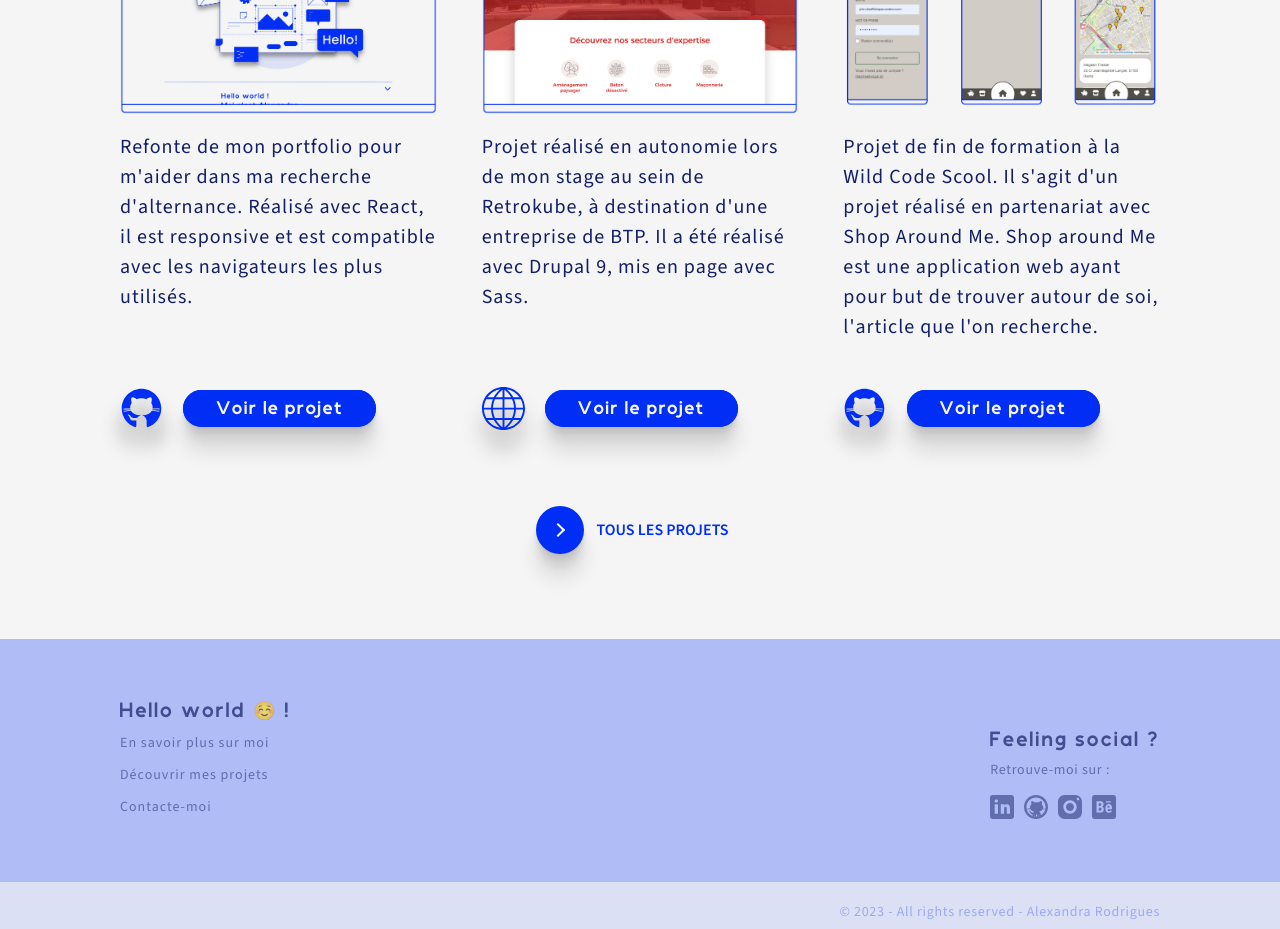
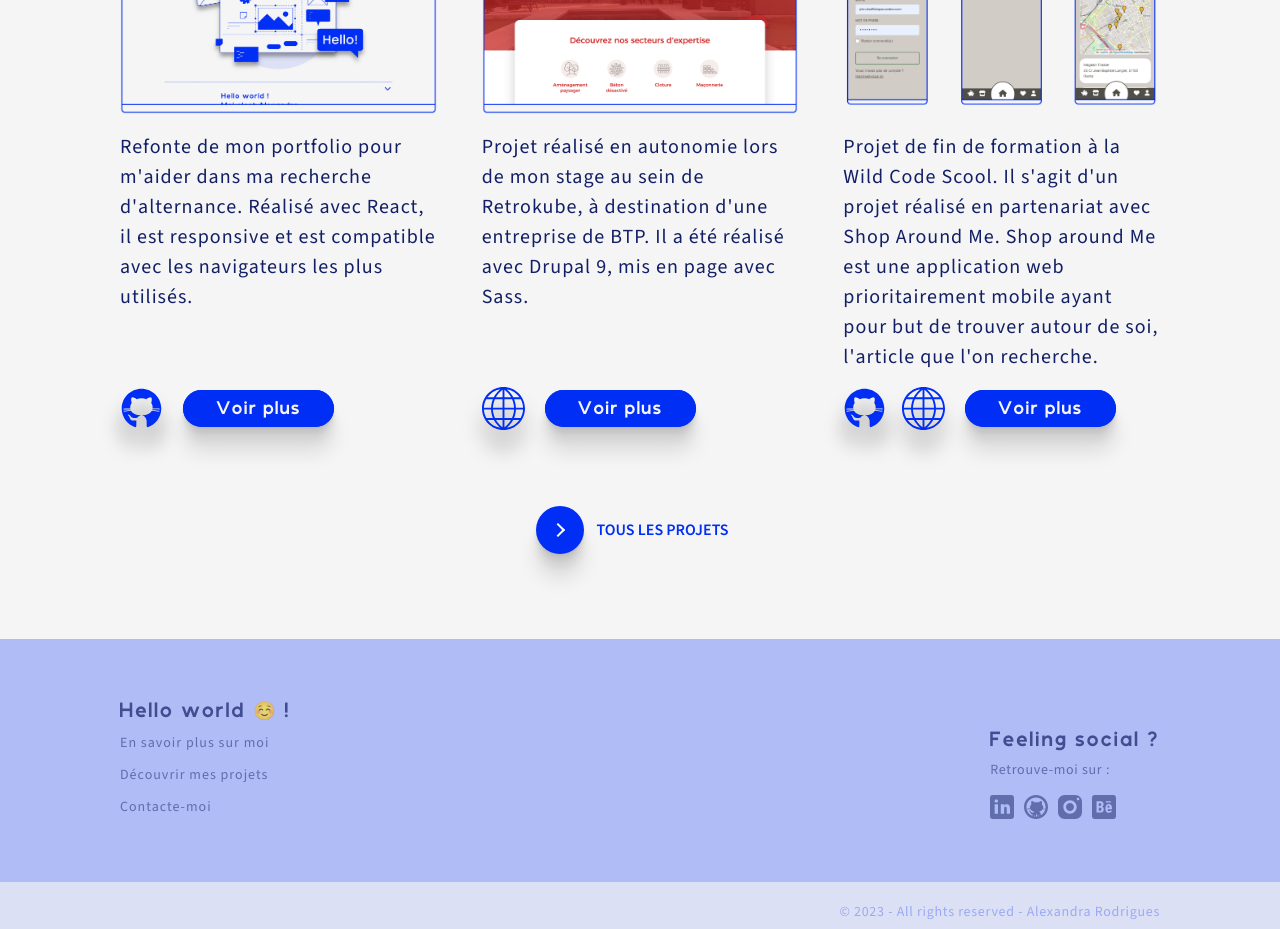
Before and after one commit to Alexandra-Rdrgs/portfolio_23, a React (Vite) app: page / in a window 1280 px wide. Shown: the part 1420-2349 px from the top of the page. Built offline with nearby package versions, Linux system fonts and the light colour scheme.

Commit message:
Minor changes, added a link and changed the text of a button"

```diff
--- a/src/components/ProjectData.jsx
+++ b/src/components/ProjectData.jsx
@@ -116,10 +116,10 @@ const ProjectData = [
     images: [],
     date: "Juillet 2022",
     intro:
-      "Projet de fin de formation à la Wild Code Scool. Il s'agit d'un projet réalisé en partenariat avec Shop Around Me. Shop around Me est une application web ayant pour but de trouver autour de soi, l'article que l'on recherche.",
+      "Projet de fin de formation à la Wild Code Scool. Il s'agit d'un projet réalisé en partenariat avec Shop Around Me. Shop around Me est une application web prioritairement mobile ayant pour but de trouver autour de soi, l'article que l'on recherche.",
     desc: "",
     desc2: "",
-    websitelink: "",
+    websitelink: "https://theodep.github.io/Shop-Around-Me/",
     githublink:
       "https://github.com/Alexandra-Rdrgs/2022-03-JS-Reims-project-3-shop-around-me",
   },
--- a/src/pages/Home.jsx
+++ b/src/pages/Home.jsx
@@ -134,7 +134,7 @@ function Home() {
                   )}
                   <div className="tooltip">
                     <a role="link" aria-disabled="true" className="button_2">
-                      Voir le projet
+                      Voir plus
                     </a>
                     <span className="tooltiptext">en construction</span>
                   </div>
```
